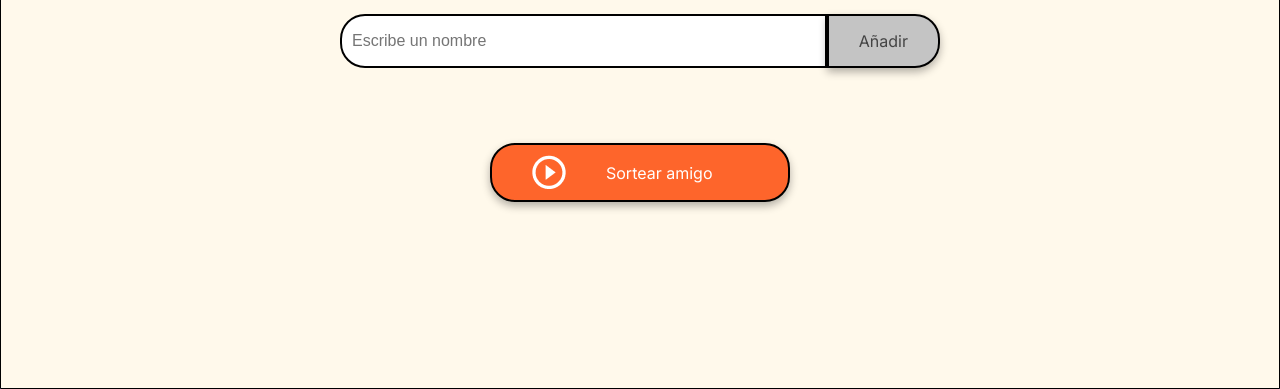
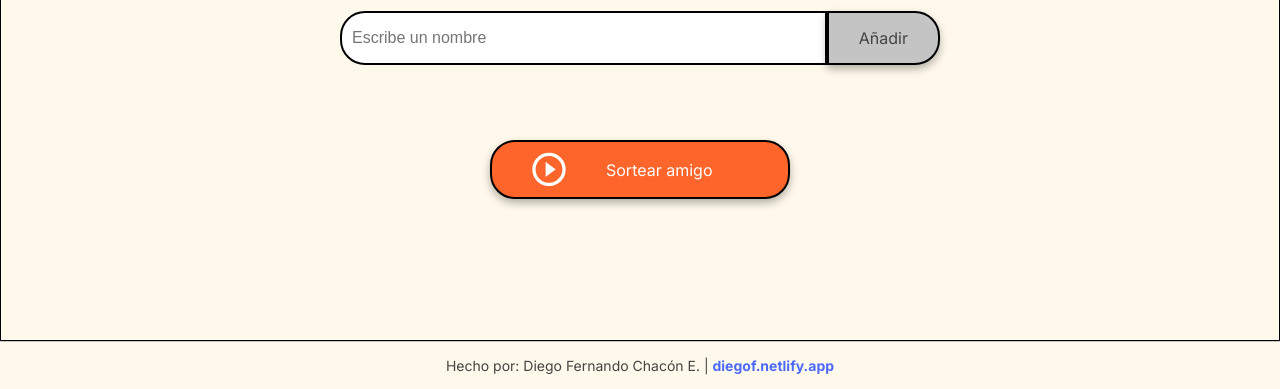
Before and after one commit to diegofce/AmigoSecreto, a plain HTML site: page index.html in a window 1280 px wide. Shown: the part 411-800 px from the top of the page. Drawn offline with Linux system fonts and the light colour scheme.

Commit message:
pie de pagina

```diff
--- a/index.html
+++ b/index.html
@@ -34,6 +34,9 @@
                 </button>
             </div>
         </section>
+        <footer class="footer">
+            <p>Hecho por: Diego Fernando Chacón E. | <a href="https://diegof.netlify.app" target="_blank">diegof.netlify.app</a></p>
+        </footer>
     </main>
 
     <script src="app.js" defer></script>
--- a/style.css
+++ b/style.css
@@ -160,3 +160,24 @@ ul {
 .button-draw:hover {
     background-color: var(--color-button-hover);
 }
+
+.footer {
+    text-align: center;
+    padding: 15px;
+    background-color: var(--color-secondary);
+    font-family: "Inter", sans-serif;
+    font-size: 14px;
+    color: var(--color-text);
+    border-top: 1px solid var(--color-tertiary);
+    margin-top: auto;
+}
+
+.footer a {
+    color: var(--color-primary);
+    text-decoration: none;
+    font-weight: bold;
+}
+
+.footer a:hover {
+    text-decoration: underline;
+}
```
